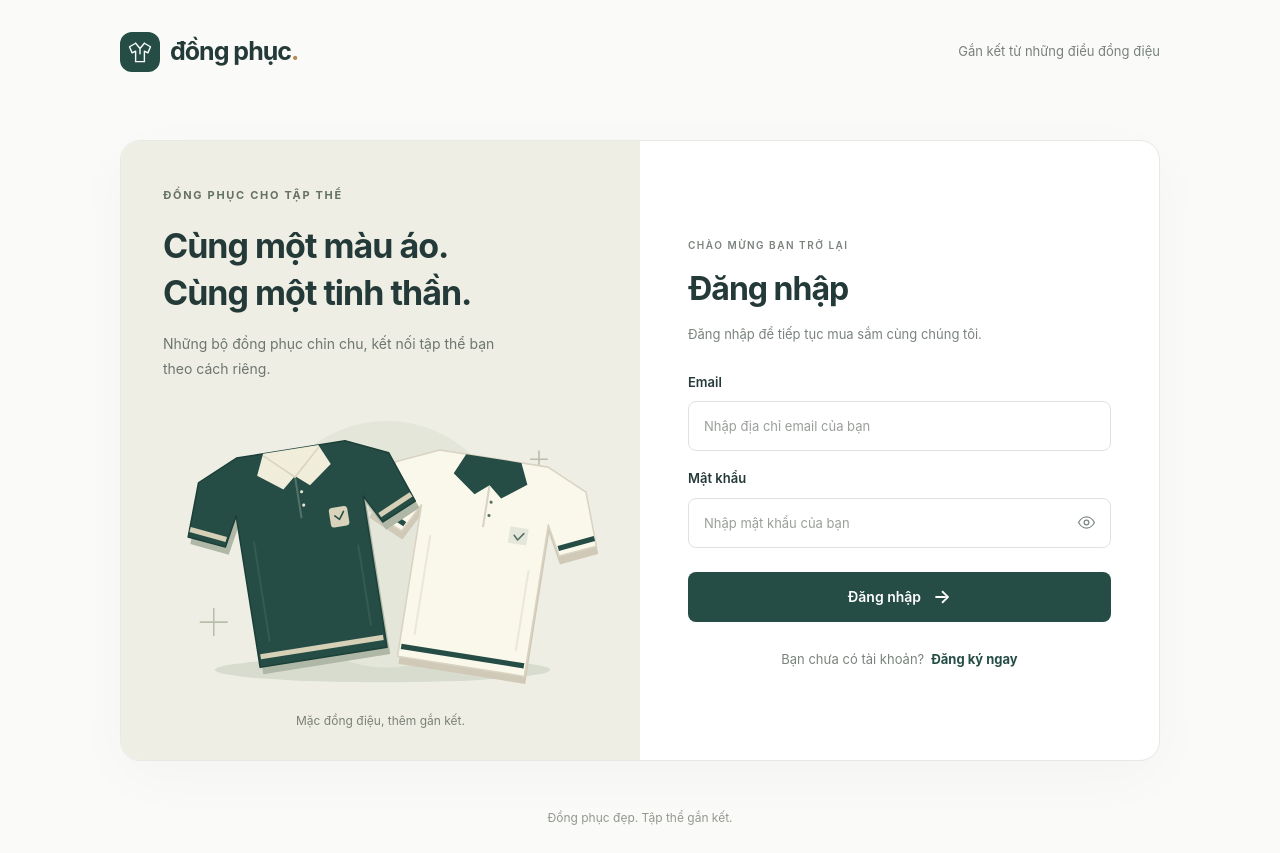
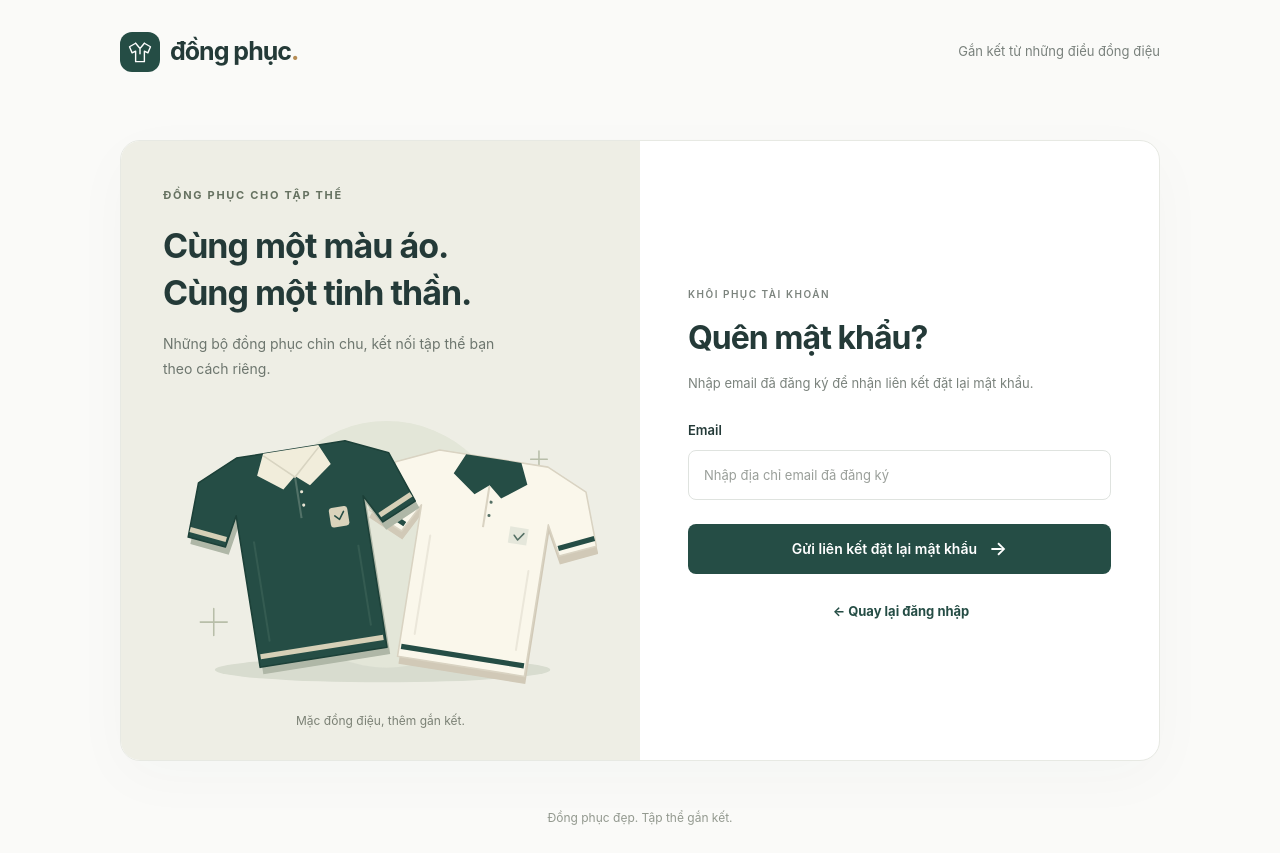
Before and after one commit to nhatkhang047/LTFE-web-ban-dong-phuc, a React (Vite) app: page /quen-mat-khau in a window 1280 px wide. Before the commit this address led to /dang-nhap. Built offline with nearby package versions, Linux system fonts and the light colour scheme.

Commit message:
giao dien quen mat khau

```diff
--- a/src/App.tsx
+++ b/src/App.tsx
@@ -1,5 +1,6 @@
 import { Navigate, Route, Routes } from 'react-router-dom';
 import AuthLayout from '@/layouts/AuthLayout';
+import ForgotPasswordPage from '@/pages/ForgotPasswordPage';
 import LoginPage from '@/pages/LoginPage';
 import RegisterPage from '@/pages/RegisterPage';
 import '@/styles/main.scss';
@@ -11,6 +12,7 @@ export default function App() {
         <Route path="/" element={<Navigate to="/dang-nhap" replace />} />
         <Route path="/dang-nhap" element={<LoginPage />} />
         <Route path="/dang-ky" element={<RegisterPage />} />
+        <Route path="/quen-mat-khau" element={<ForgotPasswordPage />} />
         <Route path="*" element={<Navigate to="/dang-nhap" replace />} />
       </Route>
     </Routes>
--- a/src/layouts/AuthLayout.scss
+++ b/src/layouts/AuthLayout.scss
@@ -216,6 +216,19 @@
     }
   }
 
+  &__forgot-password {
+    align-self: flex-end;
+    margin-top: -8px;
+    color: #254d45;
+    font-size: 13px;
+    font-weight: 600;
+
+    &:hover {
+      text-decoration: underline;
+      text-underline-offset: 3px;
+    }
+  }
+
   &__submit {
     min-height: 50px;
     margin-top: 6px;
--- /dev/null
+++ b/src/pages/ForgotPasswordPage.tsx
@@ -0,0 +1,46 @@
+import { useEffect, type FormEvent } from 'react';
+import { Link } from 'react-router-dom';
+
+export default function ForgotPasswordPage() {
+  useEffect(() => {
+    document.title = 'Quên mật khẩu | Đồng phục';
+  }, []);
+
+  function handleSubmit(event: FormEvent<HTMLFormElement>) {
+    event.preventDefault();
+  }
+
+  return (
+    <section aria-labelledby="forgot-password-title">
+      <div className="auth-form-heading">
+        <span className="auth-form-heading__eyebrow">KHÔI PHỤC TÀI KHOẢN</span>
+        <h1 id="forgot-password-title">Quên mật khẩu?</h1>
+        <p>Nhập email đã đăng ký để nhận liên kết đặt lại mật khẩu.</p>
+      </div>
+
+      <form className="auth-form" onSubmit={handleSubmit}>
+        <div className="auth-form__field">
+          <label htmlFor="forgot-password-email">Email</label>
+          <input
+            id="forgot-password-email"
+            name="email"
+            type="email"
+            autoComplete="email"
+            placeholder="Nhập địa chỉ email đã đăng ký"
+            required
+          />
+        </div>
+
+        <button className="auth-form__submit" type="submit">
+          Gửi liên kết đặt lại mật khẩu<span aria-hidden="true">→</span>
+        </button>
+      </form>
+
+      <p className="auth-switch">
+        <Link to="/dang-nhap">
+          <span aria-hidden="true">← </span>Quay lại đăng nhập
+        </Link>
+      </p>
+    </section>
+  );
+}
--- a/src/pages/LoginPage.tsx
+++ b/src/pages/LoginPage.tsx
@@ -40,6 +40,10 @@ export default function LoginPage() {
           placeholder="Nhập mật khẩu của bạn"
         />
 
+        <Link className="auth-form__forgot-password" to="/quen-mat-khau">
+          Quên mật khẩu?
+        </Link>
+
         <button className="auth-form__submit" type="submit">
           Đăng nhập<span aria-hidden="true">→</span>
         </button>
```
